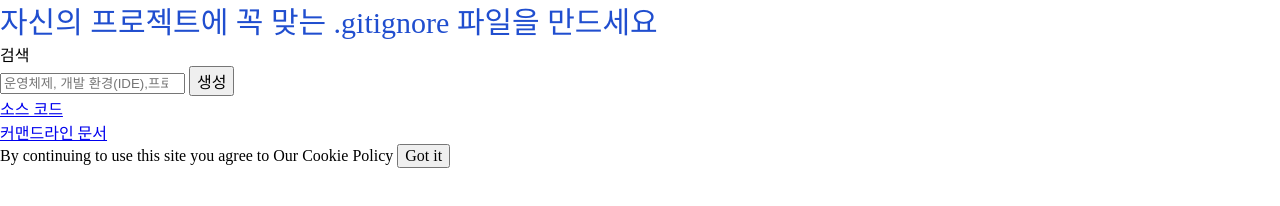
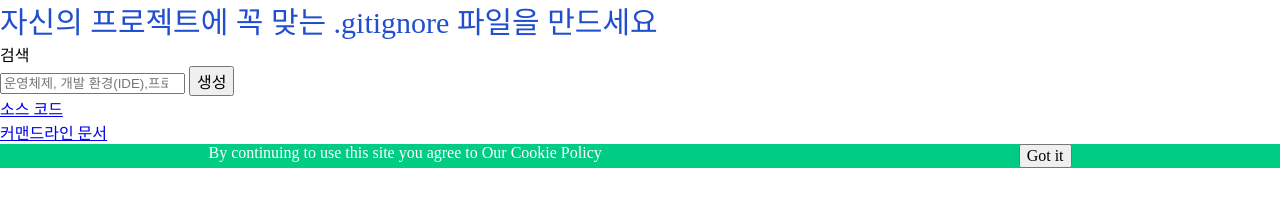
Before and after one commit to dongchan-K/team-introduce, a plain HTML site: page index.html in a window 1280 px wide. Shown: the part 86-292 px from the top of the page. Drawn offline with Linux system fonts and the light colour scheme.

Commit message:
vaildator: index.html

```diff
--- a/index.html
+++ b/index.html
@@ -40,8 +40,10 @@
       <li><a href="#">커맨드라인 문서</a></li>
     </ul>
   </section>
-  <footer class="footer>
- <div class="left-menu">By continuing to use this site you agree to Our Cookie Policy</div>
+  <footer class="footer">
+ <div class="left-menu">
+   By continuing to use this site you agree to Our Cookie Policy
+  </div>
  <button type="button" class="btn">Got it</button>
 </footer>
 </body>
```
